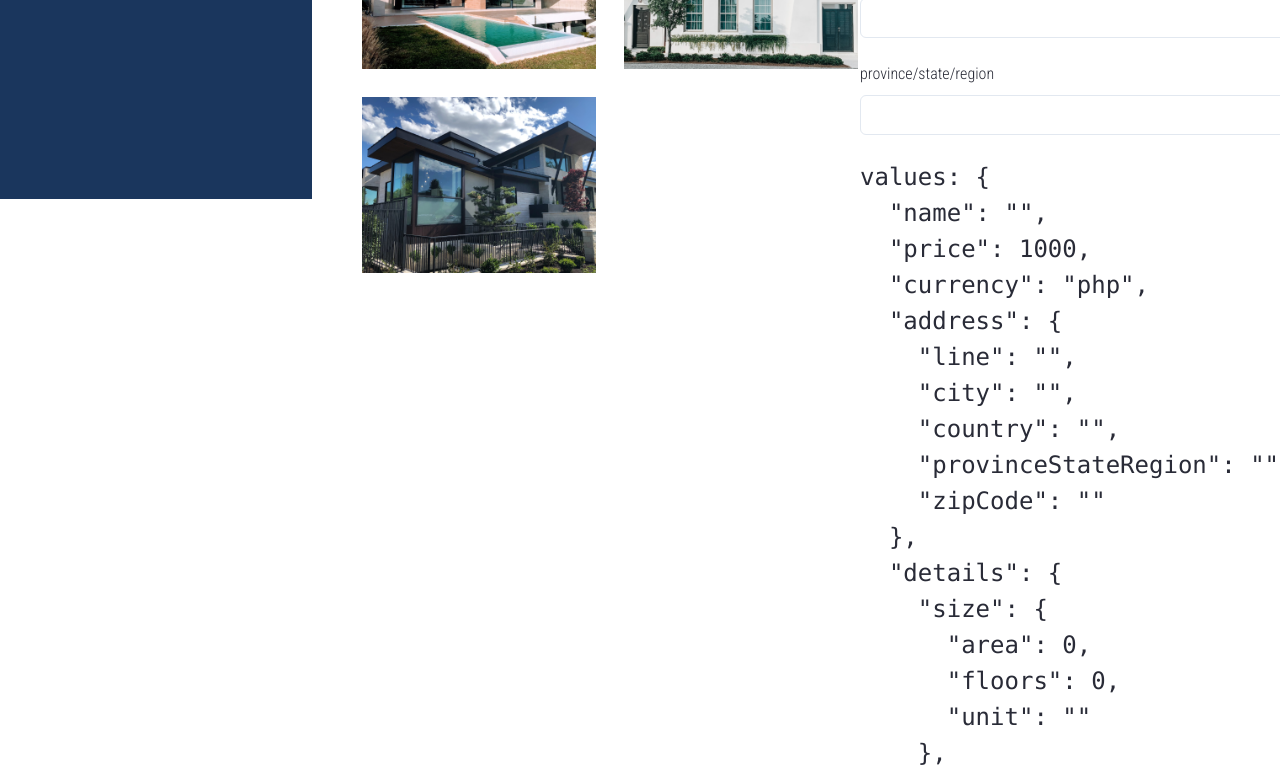
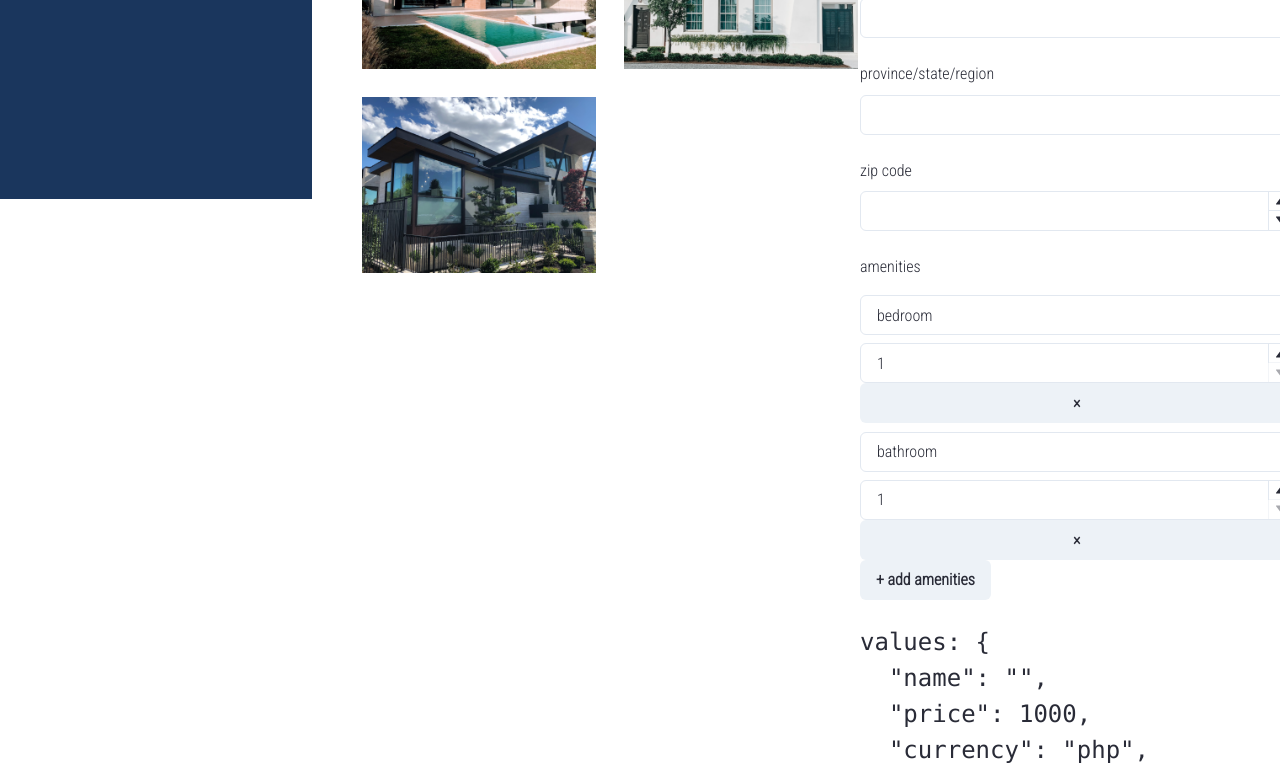
Before and after one commit to JonathanJuayong/real-mate, a Next.js app: page /app/properties/1 in a window 1280 px wide. Shown: the part 601-1374 px from the top of the page. Built offline with nearby package versions, Linux system fonts and the light colour scheme.

Commit message:
created custom field for amenities

```diff
--- a/components/propertyPageForm.tsx
+++ b/components/propertyPageForm.tsx
@@ -1,5 +1,5 @@
-import { FormControl, FormLabel, Input, Grid, Text, FormErrorMessage, NumberInput, NumberInputField, NumberInputStepper, NumberDecrementStepper, NumberIncrementStepper, Box, Select } from '@chakra-ui/react';
-import { Formik, Form, Field, ErrorMessage, useField, FieldAttributes } from 'formik';
+import { FormControl, FormLabel, Input, Grid, Text, FormErrorMessage, NumberInput, NumberInputField, NumberInputStepper, NumberDecrementStepper, NumberIncrementStepper, Box, Select, Button } from '@chakra-ui/react';
+import { Formik, Form, Field, ErrorMessage, useField, FieldAttributes, FieldArray } from 'formik';
 import { PropertyFormType } from '../components';
 import * as yup from 'yup';
 
@@ -58,7 +58,7 @@ export const PropertyPageForm: React.FC = () => {
 
   interface FormFieldProps {
     formField: string,
-    label: string
+    label?: string
   }
 
   const MyTextField: React.FC<FormFieldProps> = ({ formField, label }) => (
@@ -79,7 +79,7 @@ export const PropertyPageForm: React.FC = () => {
         <FormControl id={formField}>
           <FormLabel htmlFor={formField}>{label}</FormLabel>
           <NumberInput value={field.value} onChange={val => {
-            const newValue = asString ? `${val}` : parseInt(val); //convert to string is asString is true
+            const newValue = asString ? `${val}` : parseInt(val); //convert to string if asString is true
             form.setFieldValue(field.name, newValue);
           }} min={1}>
             <NumberInputField/>
@@ -108,6 +108,45 @@ export const PropertyPageForm: React.FC = () => {
       )}
     </Field>
   )
+
+  const MyAmenitiesFieldArray = ({ formField, label, values }) => {
+    const objectPaths = formField.split(".");
+    const nestedValueObject = objectPaths.reduce((acc, cur) => acc[cur], values)
+    return (
+      <FieldArray name={formField}>
+        {arrayHelpers => (
+          <FormControl id={formField}>
+            <FormLabel htmlFor={formField}>{label}</FormLabel>
+            {nestedValueObject.map((value, i) => (
+              <Grid key={`${value} ${i}`}>
+                <MyTextField
+                  formField={`${formField}.${i}.type`}
+                />
+                <MyNumberInput
+                  formField={`${formField}.${i}.qty`}
+                />
+                <Button onClick={() => {
+                  arrayHelpers.remove(i);
+                }}>
+                  &times;
+                </Button>
+              </Grid>
+            ))}
+            <Button
+              onClick={() => {
+                arrayHelpers.push({
+                  type: "amenties",
+                  qty: 1
+                })
+              }}
+            >
+              + add amenities
+            </Button>
+          </FormControl>
+        )}
+      </FieldArray>
+    )
+  }
 
   return (
     <Grid
@@ -156,6 +195,16 @@ export const PropertyPageForm: React.FC = () => {
                 formField="address.provinceStateRegion"
                 label="province/state/region"
               />
+              <MyNumberInput
+                formField="address.zipCode"
+                label="zip code"
+                asString
+              />
+              <MyAmenitiesFieldArray
+                formField="details.amenities"
+                label="amenities"
+                values={values}
+              />
               <pre>values: {JSON.stringify(values, null, 2)}</pre>
               <pre>errors: {JSON.stringify(errors, null, 2)}</pre>
             </Grid>
```
